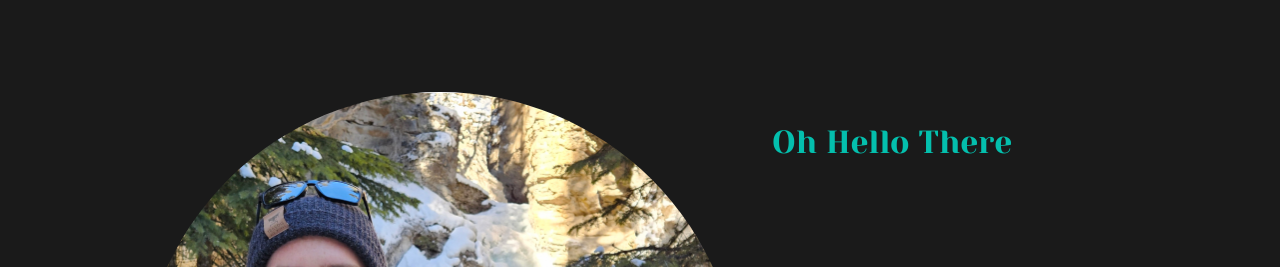
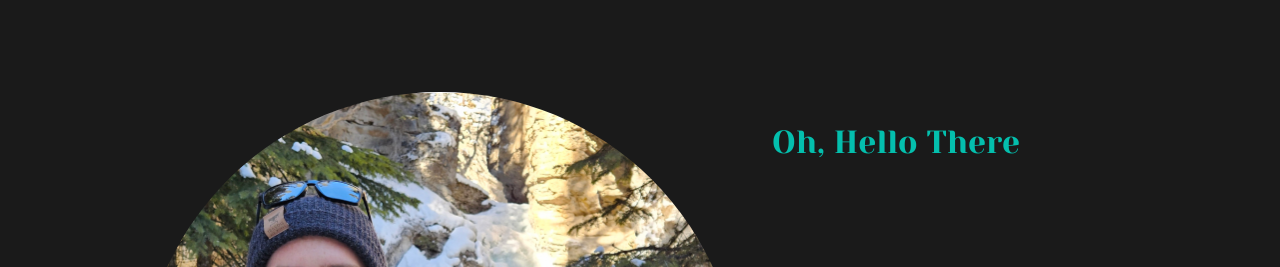
Before and after one commit to Bladen777/portfolio, a React (Vite) app in the folder my-react-app/: page / in a window 1280 px wide. Shown: the part 2480-2747 px from the top of the page. Built offline with nearby package versions, Linux system fonts and the light colour scheme.

Commit message:
Update About.jsx

```diff
--- a/my-react-app/src/components/Home/About.jsx
+++ b/my-react-app/src/components/Home/About.jsx
@@ -74,7 +74,7 @@ function About(){
                 </section>
 
 
-                <h2 id="about_title">Oh Hello There</h2>
+                <h2 id="about_title">Oh, Hello There</h2>
                 <p id="about_text">
                 I&#39;m Braden Kowalchuk, a Certified Full Stack Web Developer.
                 My interest in web development began at Medicine Hat College while studying Art & Design.
```
